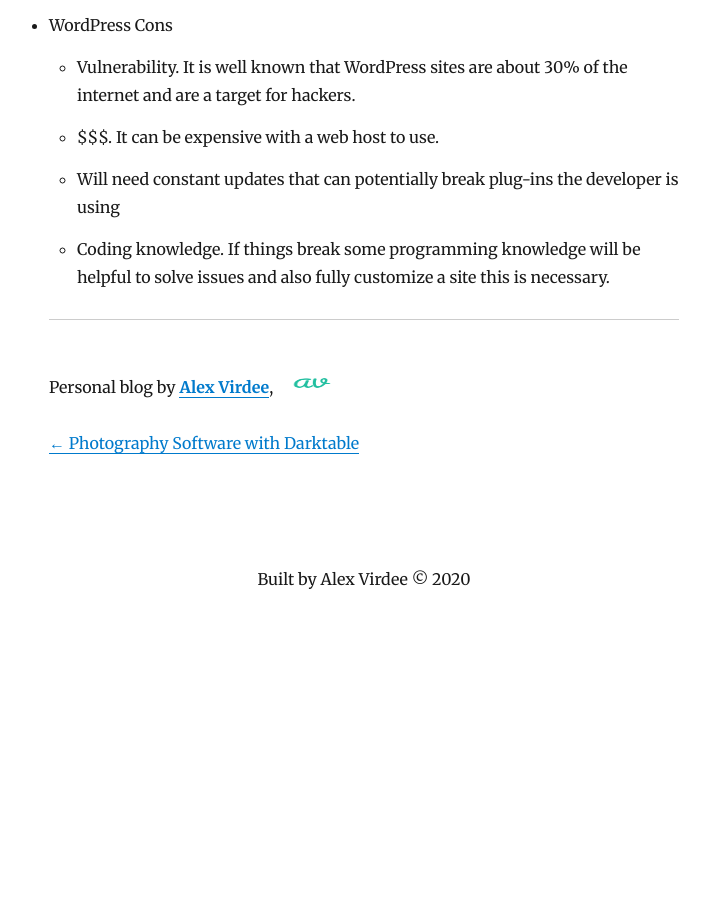
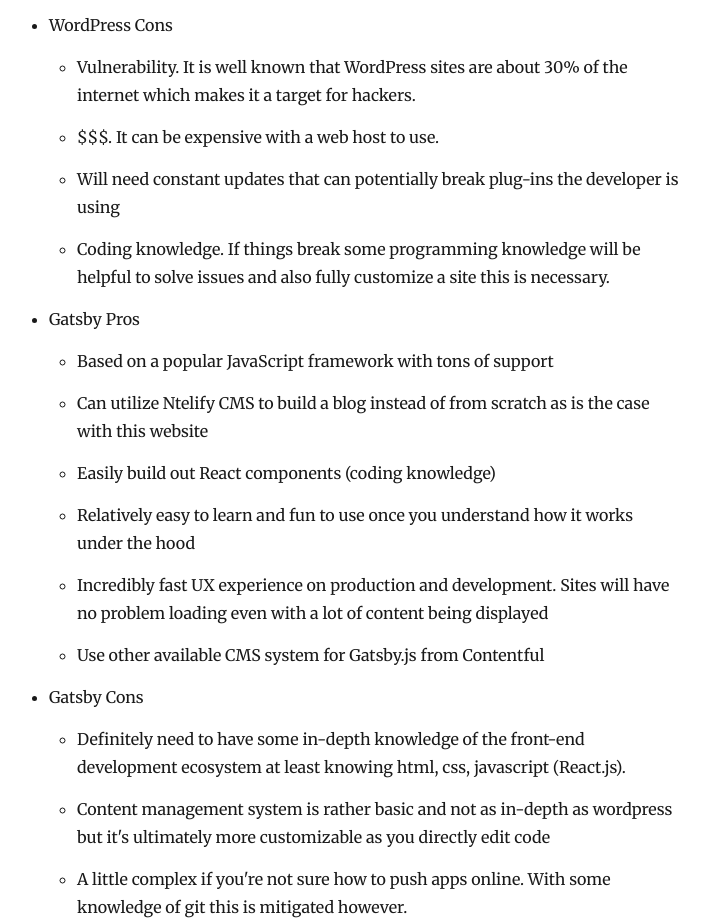
Before and after one commit to alexvirdee/gatsby-test, a Gatsby site: page /blog/goodbye-wordpress/ in a window 1280 px wide. Shown: the part 1648-2572 px from the top of the page, without its empty margins (276-985 px from the left). Before the commit the page ends 2265 px from the top, so only its background shows below. Built offline with nearby package versions, Linux system fonts and the light colour scheme; Gatsby itself is replaced by a stand-in of ours; some packages are replaced by stand-ins of ours.

Commit message:
Update Blog “goodbye-wordpress”

```diff
--- a/content/blog/goodbye-wordpress.md
+++ b/content/blog/goodbye-wordpress.md
@@ -31,7 +31,20 @@
    * You can manage site from any computer
 
 * WordPress Cons
-   * Vulnerability. It is well known that WordPress sites are about 30% of the internet and      are a target for hackers.
+   * Vulnerability. It is well known that WordPress sites are about 30% of the internet which makes it a target for hackers.
    * $$$. It can be expensive with a web host to use.
    * Will need constant updates that can potentially break plug-ins the developer is using
    * Coding knowledge. If things break some programming knowledge will be helpful to solve issues and also fully customize a site this is necessary.
+
+* Gatsby Pros
+   * Based on a popular JavaScript framework with tons of support
+   * Can utilize Ntelify CMS to build a blog instead of from scratch as is the case with this website
+   * Easily build out React components (coding knowledge)
+   * Relatively easy to learn and fun to use once you understand how it works under the hood
+   * Incredibly fast UX experience on production and development. Sites will have no problem loading even with a lot of content being displayed
+   * Use other available CMS system for Gatsby.js from Contentful
+
+* Gatsby Cons
+   * Definitely need to have some in-depth knowledge of the front-end development ecosystem at least knowing html, css, javascript (React.js).
+   * Content management system is rather basic and not as in-depth as wordpress but it's ultimately more customizable as you directly edit code
+   * A little complex if you're not sure how to push apps online. With some knowledge of git this is mitigated however.
```
